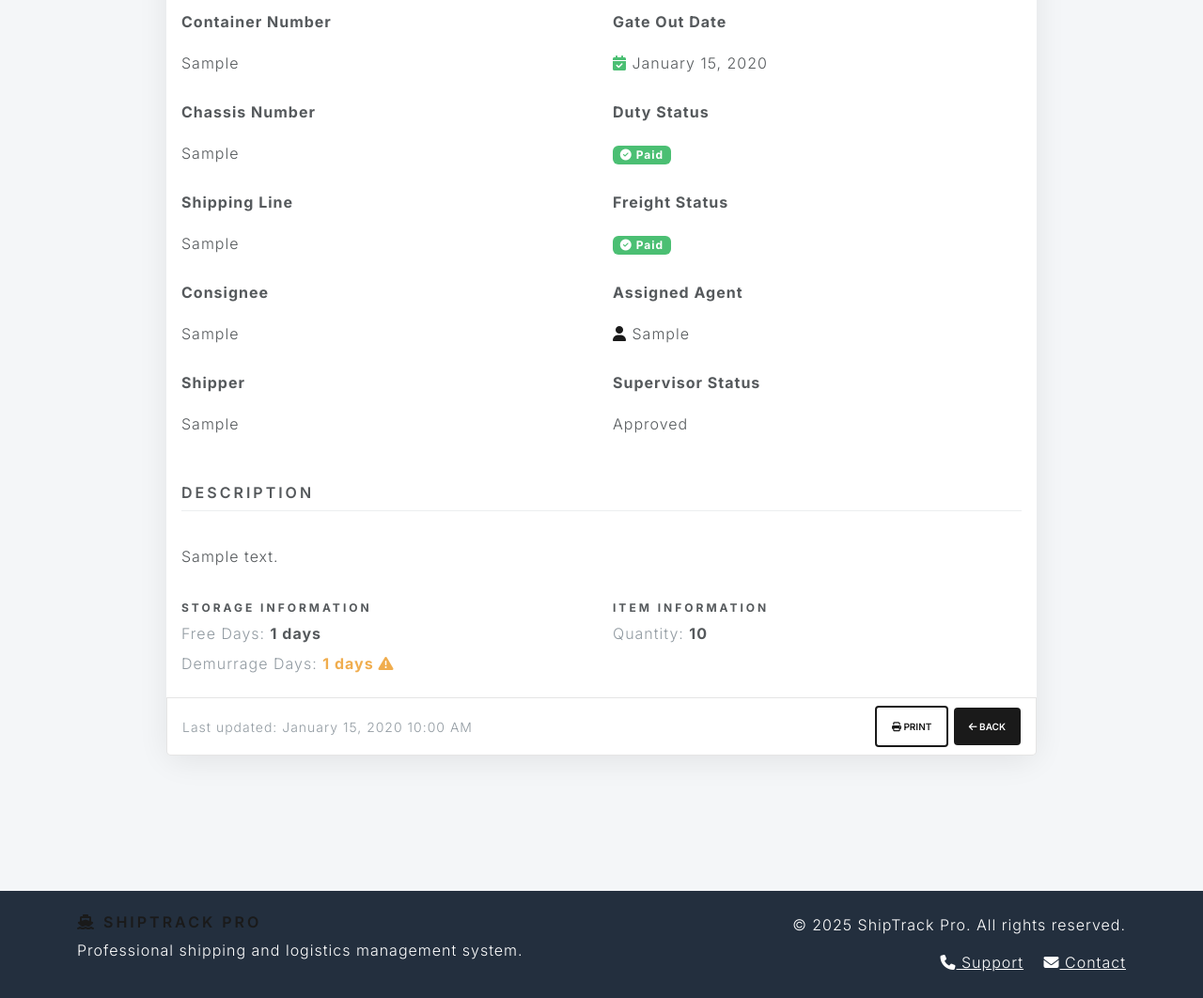
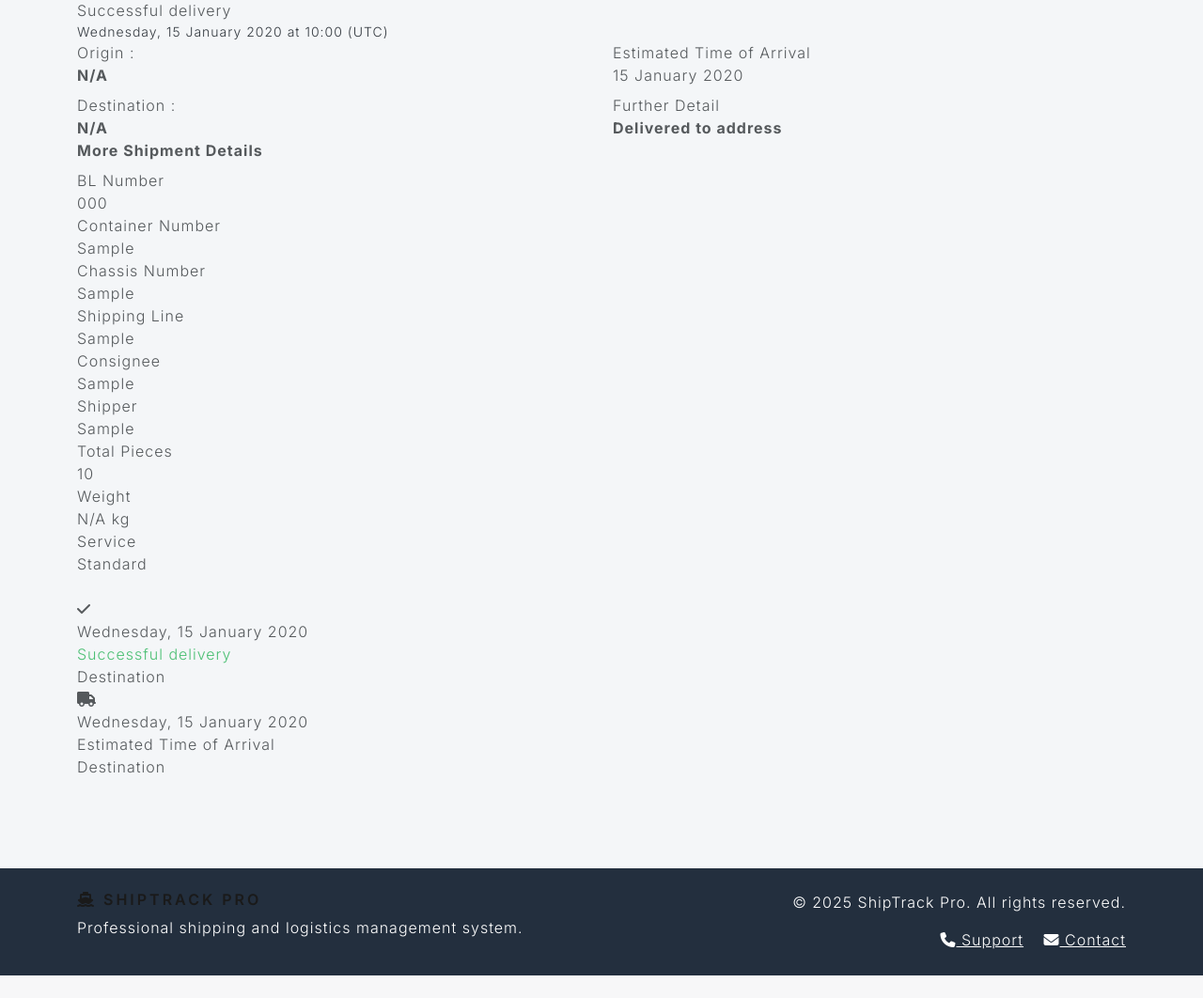
Before and after one commit to PrinceAmoakoBannerman/ShippingCompany, a Django app: template templates/shipments/shipment_detail.html in a window 1280 px wide. Shown: the part 1033-2095 px from the top of the page at 94% size. After the commit the page ends 2071 px from the top, so only its background shows below. Run offline with Django 5.2, Linux system fonts and the light colour scheme; the template is opened without the code that fills it: values that come from a table or form of the project are taken from there, others are empty; tables that the repository leaves empty hold one stand-in row (values such as "Sample post"); parts of the project's set-up code (start-up, migrations or seed data) failed here and were passed over; some libraries are stand-ins or nearby versions.

Commit message:
Update project before adding chat support system

```diff
--- a/shipments/views.py
+++ b/shipments/views.py
@@ -26,7 +26,7 @@ class TrackingHomeView(TemplateView):
         context['total_shipments'] = Shipment.objects.count()
         context['recent_arrivals'] = Shipment.objects.filter(
             gate_out_date__isnull=False
-        ).order_by('-gate_out_date')[:5]
+        ).order_by('-gate_out_date')[:4]
         return context
 
 
--- a/shipping_system/settings.py
+++ b/shipping_system/settings.py
@@ -2,7 +2,6 @@
 
 import os
 from pathlib import Path
-
 
 # Build paths inside the project like this: BASE_DIR / 'subdir'.
 BASE_DIR = Path(__file__).resolve().parent.parent
--- a/templates/shipments/shipment_detail.html
+++ b/templates/shipments/shipment_detail.html
@@ -3,208 +3,114 @@
 {% block title %}Shipment {{ shipment.bl_number }} - ShipTrack Pro{% endblock %}
 
 {% block content %}
-<div class="container py-5">
-    <div class="row justify-content-center">
-        <div class="col-lg-10">
-            <!-- Back Button -->
-            <div class="mb-4">
-                <a href="{% url 'shipments:tracking_home' %}" class="btn btn-outline-primary">
-                    <i class="fas fa-arrow-left"></i> Back to Tracking
-                </a>
+
+<style>
+</style>
+<style>
+/* Restore card hover effect for ETA and recent arrivals cards */
+.card {
+        transition: box-shadow 0.2s, transform 0.2s;
+}
+.card:hover {
+        box-shadow: 0 8px 32px rgba(0,0,0,0.16);
+        transform: translateY(-4px) scale(1.02);
+        z-index: 2;
+}
+</style>
+</style>
+
+<div class="container py-4">
+        <!-- Header -->
+        <div class="shipment-header-dhl mb-0">
+                <img src="https://upload.wikimedia.org/wikipedia/commons/thumb/0/0d/DHL_Logo.svg/2560px-DHL_Logo.svg.png" class="logo" alt="DHL Logo">
+                <div>
+                        <div class="shipment-status-dhl">
+                                {% if shipment.gate_out_date %}Successful delivery{% elif shipment.is_overdue %}Overdue{% else %}In Transit{% endif %}
                         </div>
-
-            <!-- Shipment Details Card -->
-            <div class="card">
-                <div class="card-header bg-primary text-white">
-                    <h3 class="mb-0">
-                        <i class="fas fa-cube"></i> Shipment Details: {{ shipment.bl_number }}
-                        <span class="float-end">
-                            {% if shipment.gate_out_date %}
-                                <span class="badge bg-success">Delivered</span>
-                            {% elif shipment.is_overdue %}
-                                <span class="badge bg-danger">Overdue</span>
-                            {% else %}
-                                <span class="badge bg-warning">In Transit</span>
-                            {% endif %}
-                        </span>
-                    </h3>
-                </div>
-
-                <div class="card-body">
-                    <div class="row">
-                        <!-- Left Column -->
-                        <div class="col-md-6">
-                            <h5 class="border-bottom pb-2 mb-4">Basic Information</h5>
-
-                            <div class="mb-3">
-                                <label class="form-label fw-bold">BL Number</label>
-                                <div class="form-control-plaintext fw-bold text-primary">
-                                    {{ shipment.bl_number }}
+                        <div class="text-dark small">{{ shipment.updated_at|date:"l, j F Y \a\t H:i" }} (UTC)</div>
                 </div>
         </div>
 
-                            <div class="mb-3">
-                                <label class="form-label fw-bold">Container Number</label>
-                                <div class="form-control-plaintext">{{ shipment.container_no }}</div>
+        <!-- Summary -->
+        <div class="shipment-summary-dhl">
+                <div class="row">
+                        <div class="col-12 col-md-6 mb-3 mb-md-0">
+                                <div class="summary-label">Origin :</div>
+                                <div class="fw-bold">{{ shipment.origin|default:"N/A" }}</div>
+                                <div class="summary-label mt-2">Destination :</div>
+                                <div class="fw-bold">{{ shipment.destination|default:"N/A" }}</div>
                         </div>
-
-                            {% if shipment.chassis_no %}
-                            <div class="mb-3">
-                                <label class="form-label fw-bold">Chassis Number</label>
-                                <div class="form-control-plaintext">{{ shipment.chassis_no }}</div>
-                            </div>
-                            {% endif %}
-
-                            <div class="mb-3">
-                                <label class="form-label fw-bold">Shipping Line</label>
-                                <div class="form-control-plaintext">{{ shipment.shipping_line }}</div>
-                            </div>
-
-                            <div class="mb-3">
-                                <label class="form-label fw-bold">Consignee</label>
-                                <div class="form-control-plaintext">{{ shipment.consignee }}</div>
-                            </div>
-
-                            <div class="mb-3">
-                                <label class="form-label fw-bold">Shipper</label>
-                                <div class="form-control-plaintext">{{ shipment.shipper }}</div>
-                            </div>
-                        </div>
-
-                        <!-- Right Column -->
-                        <div class="col-md-6">
-                            <h5 class="border-bottom pb-2 mb-4">Status & Timeline</h5>
-
-                            <div class="mb-3">
-                                <label class="form-label fw-bold">Expected Arrival (ETA)</label>
-                                <div class="form-control-plaintext">
-                                    <i class="fas fa-calendar text-primary"></i> {{ shipment.eta|date:"F d, Y" }}
-                                </div>
-                            </div>
-
-                            <div class="mb-3">
-                                <label class="form-label fw-bold">Gate Out Date</label>
-                                <div class="form-control-plaintext">
-                                    {% if shipment.gate_out_date %}
-                                        <i class="fas fa-calendar-check text-success"></i> {{ shipment.gate_out_date|date:"F d, Y" }}
-                                    {% else %}
-                                        <span class="text-muted">Not yet delivered</span>
-                                    {% endif %}
-                                </div>
-                            </div>
-
-                            <div class="mb-3">
-                                <label class="form-label fw-bold">Duty Status</label>
-                                <div class="form-control-plaintext">
-                                    {% if shipment.duty_status %}
-                                        <span class="badge bg-success fs-6">
-                                            <i class="fas fa-check-circle"></i> Paid
-                                        </span>
-                                    {% else %}
-                                        <span class="badge bg-danger fs-6">
-                                            <i class="fas fa-times-circle"></i> Not Paid
-                                        </span>
-                                    {% endif %}
-                                </div>
-                            </div>
-
-                            <div class="mb-3">
-                                <label class="form-label fw-bold">Freight Status</label>
-                                <div class="form-control-plaintext">
-                                    {% if shipment.freight_status == 'paid' %}
-                                        <span class="badge bg-success fs-6">
-                                            <i class="fas fa-check-circle"></i> {{ shipment.get_freight_status_display }}
-                                        </span>
-                                    {% elif shipment.freight_status == 'not_paid' %}
-                                        <span class="badge bg-danger fs-6">
-                                            <i class="fas fa-times-circle"></i> {{ shipment.get_freight_status_display }}
-                                        </span>
-                                    {% else %}
-                                        <span class="badge bg-warning fs-6">
-                                            <i class="fas fa-clock"></i> {{ shipment.get_freight_status_display }}
-                                        </span>
-                                    {% endif %}
-                                </div>
-                            </div>
-
-                            <div class="mb-3">
-                                <label class="form-label fw-bold">Assigned Agent</label>
-                                <div class="form-control-plaintext">
-                                    {% if shipment.agent_assigned %}
-                                        <i class="fas fa-user text-primary"></i> {{ shipment.agent_assigned }}
-                                    {% else %}
-                                        <span class="text-muted">Not assigned</span>
-                                    {% endif %}
-                                </div>
-                            </div>
-
-                            <div class="mb-3">
-                                <label class="form-label fw-bold">Supervisor Status</label>
-                                <div class="form-control-plaintext">{{ shipment.get_supervisor_status_display }}</div>
+                        <div class="col-12 col-md-6">
+                                <div class="summary-label">Estimated Time of Arrival</div>
+                                <div class="eta">{{ shipment.eta|date:"j F Y" }}</div>
+                                <div class="summary-label mt-2">Further Detail</div>
+                                <div class="fw-bold">{% if shipment.gate_out_date %}Delivered to address{% else %}In transit{% endif %}</div>
                         </div>
                 </div>
         </div>
 
-                    <!-- Description -->
-                    {% if shipment.description %}
-                    <div class="row mt-4">
-                        <div class="col-12">
-                            <h5 class="border-bottom pb-2 mb-4">Description</h5>
-                            <div class="form-control-plaintext">{{ shipment.description }}</div>
+        <!-- More Shipment Details (collapsible) -->
+        <div class="shipment-details-dhl mb-4">
+                <div class="d-flex justify-content-between align-items-center mb-2">
+                        <div class="fw-bold">More Shipment Details</div>
+                        <!-- You can add a collapse/expand icon here if you want JS toggle -->
                 </div>
+                <div class="details-row">
+                        <div class="details-label">BL Number</div>
+                        <div class="details-value">{{ shipment.bl_number }}</div>
+                </div>
+                <div class="details-row">
+                        <div class="details-label">Container Number</div>
+                        <div class="details-value">{{ shipment.container_no }}</div>
+                </div>
+                {% if shipment.chassis_no %}
+                <div class="details-row">
+                        <div class="details-label">Chassis Number</div>
+                        <div class="details-value">{{ shipment.chassis_no }}</div>
                 </div>
                 {% endif %}
-
-                    <!-- Additional Information -->
-                    <div class="row mt-4">
-                        <div class="col-md-6">
-                            <h6 class="fw-bold">Storage Information</h6>
-                            <div class="mb-2">
-                                <span class="text-muted">Free Days:</span>
-                                <span class="fw-bold">{{ shipment.free_days }} days</span>
+                <div class="details-row">
+                        <div class="details-label">Shipping Line</div>
+                        <div class="details-value">{{ shipment.shipping_line }}</div>
                 </div>
-                            <div class="mb-2">
-                                <span class="text-muted">Demurrage Days:</span>
-                                <span class="fw-bold {% if shipment.demurrage_days > 0 %}text-warning{% endif %}">
-                                    {{ shipment.demurrage_days }} days
-                                    {% if shipment.demurrage_days > 0 %}
-                                        <i class="fas fa-exclamation-triangle"></i>
-                                    {% endif %}
-                                </span>
+                <div class="details-row">
+                        <div class="details-label">Consignee</div>
+                        <div class="details-value">{{ shipment.consignee }}</div>
                 </div>
+                <div class="details-row">
+                        <div class="details-label">Shipper</div>
+                        <div class="details-value">{{ shipment.shipper }}</div>
                 </div>
-                        <div class="col-md-6">
-                            <h6 class="fw-bold">Item Information</h6>
-                            <div class="mb-2">
-                                <span class="text-muted">Quantity:</span>
-                                <span class="fw-bold">{{ shipment.item_quantity }}</span>
+                <div class="details-row">
+                        <div class="details-label">Total Pieces</div>
+                        <div class="details-value">{{ shipment.item_quantity|default:"N/A" }}</div>
                 </div>
+                <div class="details-row">
+                        <div class="details-label">Weight</div>
+                        <div class="details-value">{{ shipment.weight|default:"N/A" }} kg</div>
                 </div>
+                <div class="details-row">
+                        <div class="details-label">Service</div>
+                        <div class="details-value">{{ shipment.service|default:"Standard" }}</div>
                 </div>
         </div>
 
-                <!-- Card Footer with Actions -->
-                <div class="card-footer bg-light">
-                    <div class="d-flex justify-content-between align-items-center">
-                        <small class="text-muted">
-                            Last updated: {{ shipment.updated_at|date:"F d, Y g:i A" }}
-                        </small>
-                        <div>
-                            <button class="btn btn-outline-primary btn-sm" onclick="window.print()">
-                                <i class="fas fa-print"></i> Print
-                            </button>
-                            <button class="btn btn-primary btn-sm" onclick="window.history.back()">
-                                <i class="fas fa-arrow-left"></i> Back
-                            </button>
+        <!-- Timeline -->
+        <div class="timeline-dhl">
+                <!-- Example events, replace with your dynamic events if available -->
+                <div class="event">
+                        <div class="event-dot success"><i class="fas fa-check"></i></div>
+                        <div class="event-date">{{ shipment.gate_out_date|date:"l, j F Y" }}</div>
+                        <div class="event-title text-success">{% if shipment.gate_out_date %}Successful delivery{% else %}In Transit{% endif %}</div>
+                        <div class="event-location">{{ shipment.destination|default:"Destination" }}</div>
                 </div>
+                <div class="event">
+                        <div class="event-dot"><i class="fas fa-truck"></i></div>
+                        <div class="event-date">{{ shipment.eta|date:"l, j F Y" }}</div>
+                        <div class="event-title">Estimated Time of Arrival</div>
+                        <div class="event-location">{{ shipment.destination|default:"Destination" }}</div>
                 </div>
-                </div>
-            </div>
-
-            <form method="post">{% csrf_token %}
-                <!-- Add your form fields here -->
-            </form>
-        </div>
+                <!-- Add more events as needed -->
         </div>
 </div>
 {% endblock %}
```
Also changed, not shown: templates/base.html (+0 -8 lines), templates/shipments/tracking_home.html (+15 -36 lines). Lines whose indentation alone changed are shown as unchanged.
